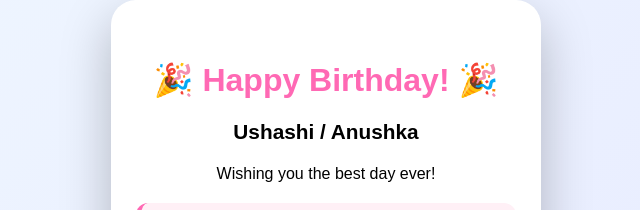
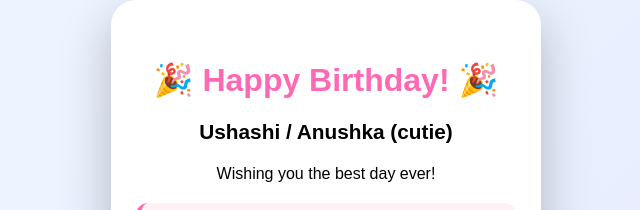
Before and after one commit to Unemployed89/happy-birthday, a plain HTML site: page index.html in a window 1280 px wide. Both pictures are taken after a click on the element 640 px from the left and 400 px from the top of the page. Shown: the part 201-411 px from the top of the page, without its empty margins (314-954 px from the left). Drawn offline with Linux system fonts and the light colour scheme.

Commit message:
index.html

```diff
--- a/index.html
+++ b/index.html
@@ -172,7 +172,7 @@
 
     <div id="birthday-card">
         <h1>🎉 Happy Birthday! 🎉</h1>
-        <p style="font-size: 1.3em;"><strong>Ushashi / Anushka</strong></p>
+        <p style="font-size: 1.3em;"><strong>Ushashi / Anushka (cutie)</strong></p>
         <p>Wishing you the best day ever!</p>
 
         <div class="new-year-note">
```
